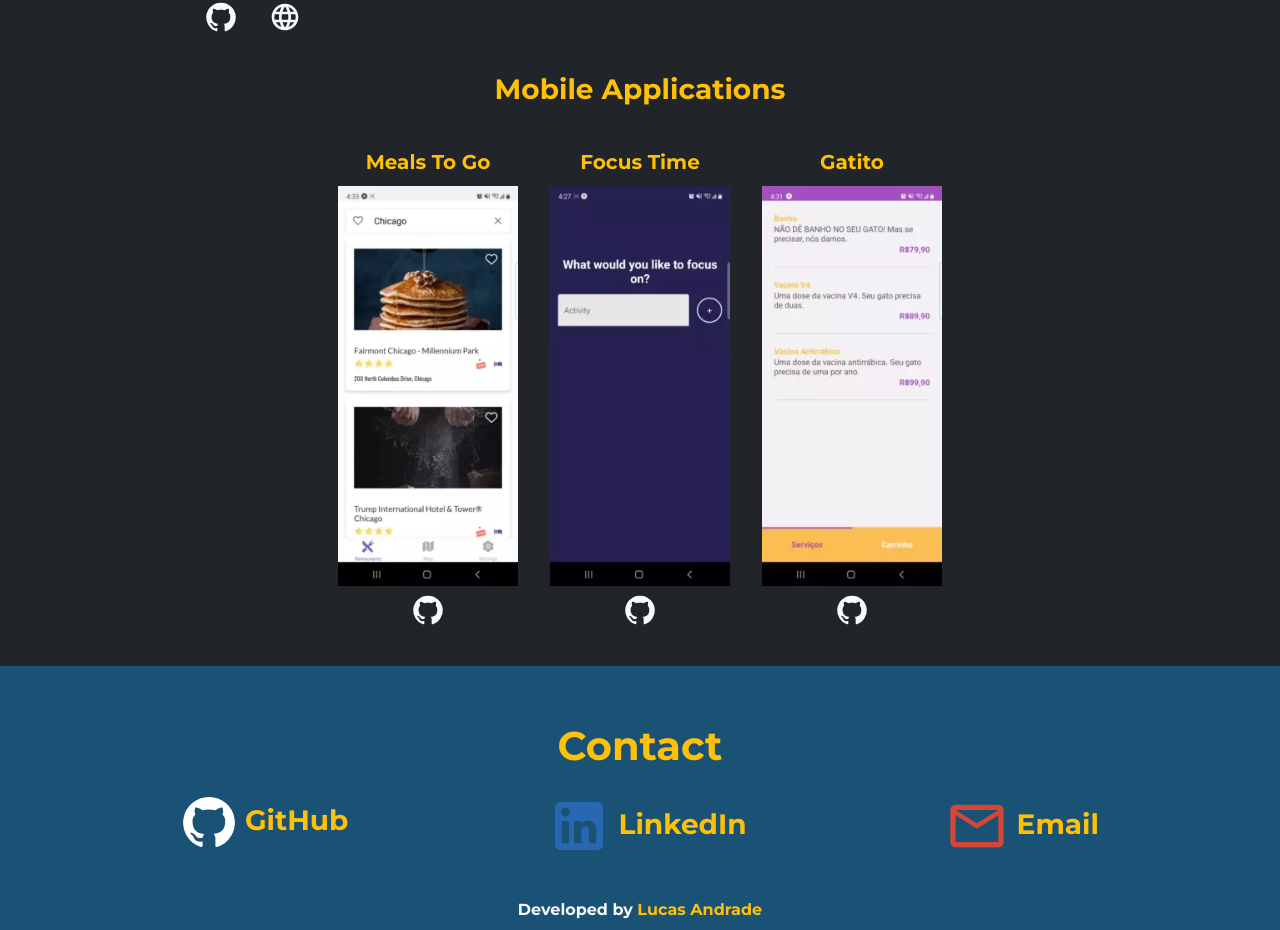
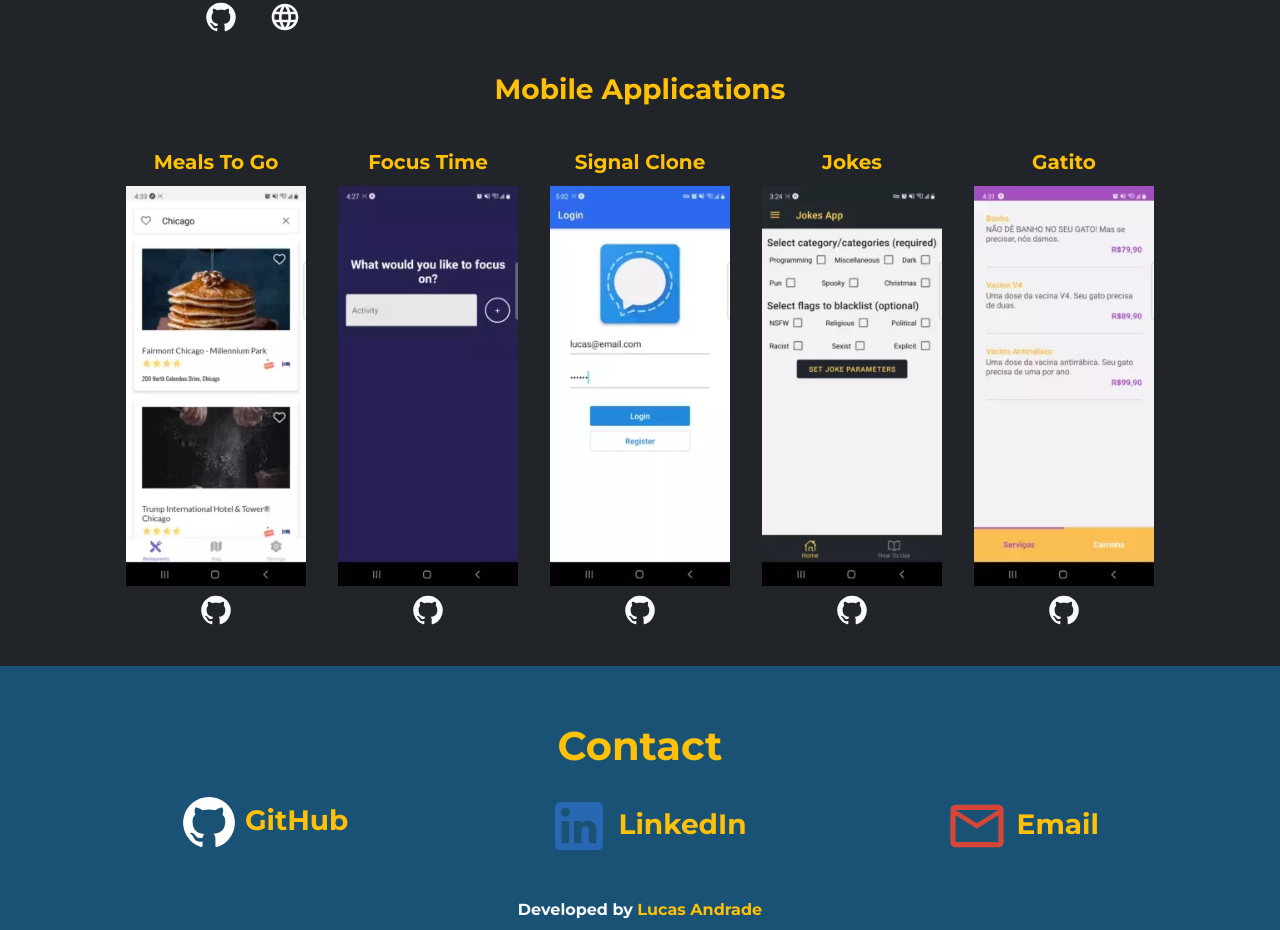
Before and after one commit to lucas-andrade94/react-portfolio, a React (Create React App) app: page / in a window 1280 px wide. Shown: the part 3170-4100 px from the top of the page. Built offline with nearby package versions, Linux system fonts and the light colour scheme.

Commit message:
Projects added

```diff
--- a/src/components/Projects/style.css
+++ b/src/components/Projects/style.css
@@ -126,6 +126,11 @@
     grid-template-columns: 1fr 1fr 1fr;
   }
 
+  .projects-container-portfolio-mobile {
+    display: grid;
+    grid-template-columns: 1fr 1fr 1fr 1fr;
+  }
+
   .image-project-web {
     height: 150px;
     width: auto;
@@ -137,4 +142,9 @@
     display: grid;
     grid-template-columns: 1fr 1fr 1fr;
   }
+
+  .projects-container-portfolio-mobile {
+    display: grid;
+    grid-template-columns: 1fr 1fr 1fr 1fr 1fr;
+  }
 }
--- a/src/data/projects.js
+++ b/src/data/projects.js
@@ -11,6 +11,8 @@ import FinancialSummaryGif from "../assets/FinancialSummary.webp";
 import TwitterCloneGif from "../assets/TwitterClone.webp";
 import SpotifyCloneGif from "../assets/SpotifyClone.webp";
 import MetaverseLiveChat from "../assets/MetaverseLiveChat.webp";
+import SignalCloneGif from "../assets/SignalClone.webp";
+import JokesGif from "../assets/Jokes.webp";
 
 export const projectsWeb = [
   {
@@ -121,6 +123,23 @@ export const projectsMobile = [
     githubLink: "https://github.com/lucas-andrade94/react-native-focus-time",
   },
   {
+    title: "Signal Clone",
+    image: SignalCloneGif,
+    descriptionApp: "Simulates Signal app.",
+    descriptionStacks:
+      "Stacks used: React Native, Expo, React Navigation and Firebase.",
+    githubLink: "https://github.com/lucas-andrade94/react-native-signal-clone",
+  },
+  {
+    title: "Jokes",
+    image: JokesGif,
+    descriptionApp: "Jokes is a application that shows you a random joke.",
+    descriptionStacks:
+      "Stacks used: React Native, Expo, React Navigation, Recoil, Axios and JokeAPI.",
+    githubLink:
+      "https://github.com/lucas-andrade94/react-native-coding-test-Nook",
+  },
+  {
     title: "Gatito",
     image: GatitoGif,
     descriptionApp: "Gatito is a Pet Shop app for Android and iOS.",
```
Also changed, not shown: src/assets/Jokes.webp (added), src/assets/SignalClone.webp (added).
